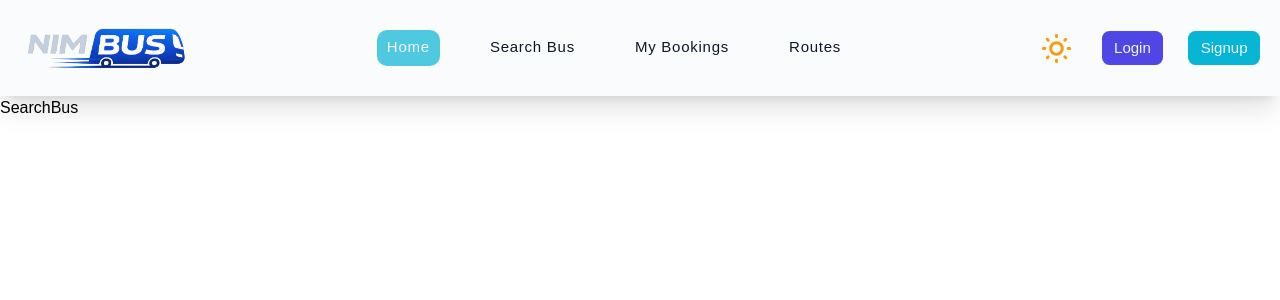
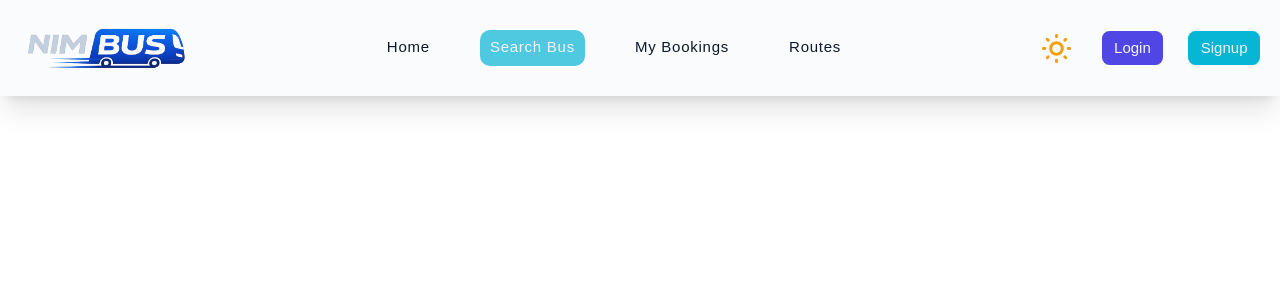
Before and after one commit to sudeshJha/bus-ticket-booking-system, a React (Vite) app: page /search_bus in a window 1280 px wide. Shown: the top 300 px of the page. Built offline with nearby package versions, Linux system fonts and the light colour scheme.

Commit message:
navbar tab switch

```diff
--- a/src/components/ui/navbar/NavList.jsx
+++ b/src/components/ui/navbar/NavList.jsx
@@ -1,17 +1,25 @@
 import React, { useEffect, useState } from "react";
 import NavItem from "./NavItem";
-import { useNavigate } from "react-router-dom";
+import { useLocation, useNavigate } from "react-router-dom";
 
 const tabs = [
   { id: 0, name: "Home", link: "/home" },
   { id: 1, name: "Search Bus", link: "/search_bus" },
-  { id: 2, name: "My Bookings", link: "/home" },
-  { id: 3, name: "Routes", link: "/search_bus" },
+  { id: 2, name: "My Bookings", link: "/bookings" },
+  { id: 3, name: "Routes", link: "/routes" },
 ];
 
 const NavList = () => {
   const [activeTab, setActiveTab] = useState(0);
   const navigate = useNavigate();
+  const location = useLocation();
+
+  useEffect(() => {
+    const section = "/" + location.pathname.split("/")[1];
+    tabs.map((tab) => {
+      tab.link === section && setActiveTab(tab.id);
+    });
+  }, [location]);
 
   const selectTab = (id) => {
     if (id === activeTab) return;
--- a/src/components/ui/navbar/Navbar.jsx
+++ b/src/components/ui/navbar/Navbar.jsx
@@ -4,7 +4,6 @@ import NavList from "./NavList";
 import NavActions from "./NavActions";
 
 const Navbar = () => {
-  console.log("-------------");
   return (
     <nav className="mx-auto px-8 py-6 flex items-center justify-between bg-background/80  w-full shadow-xl backdrop-blur-md shadow-text-primary-hover h-[12vh]  z-50 fixed top-0">
       <Logo />
--- a/src/pages/SearchBus.jsx
+++ b/src/pages/SearchBus.jsx
@@ -1,7 +1,7 @@
 import React from "react";
 
 const SearchBus = () => {
-  return <div>SearchBus</div>;
+  return <div></div>;
 };
 
 export default SearchBus;
```
Also changed, not shown: src/components/ui/AppLayout.jsx (+0 -1 lines).
